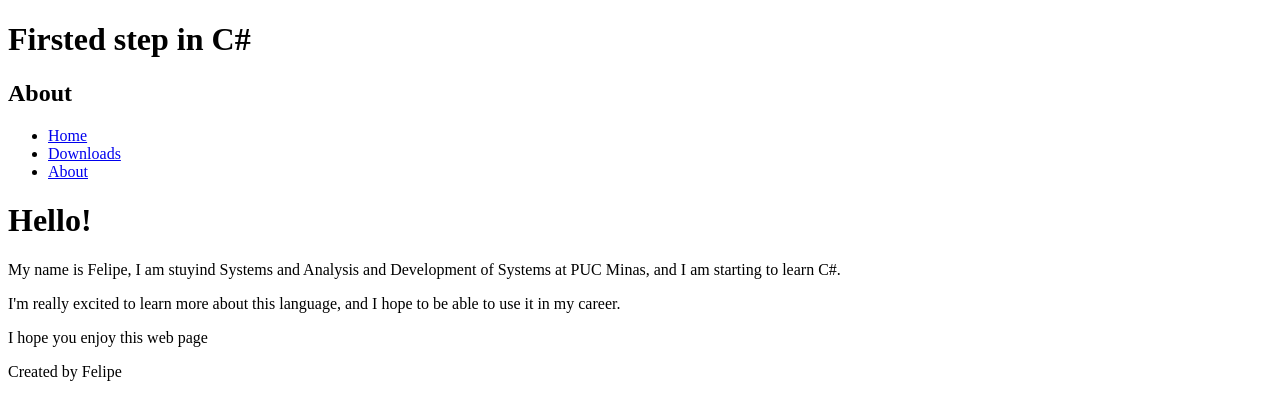
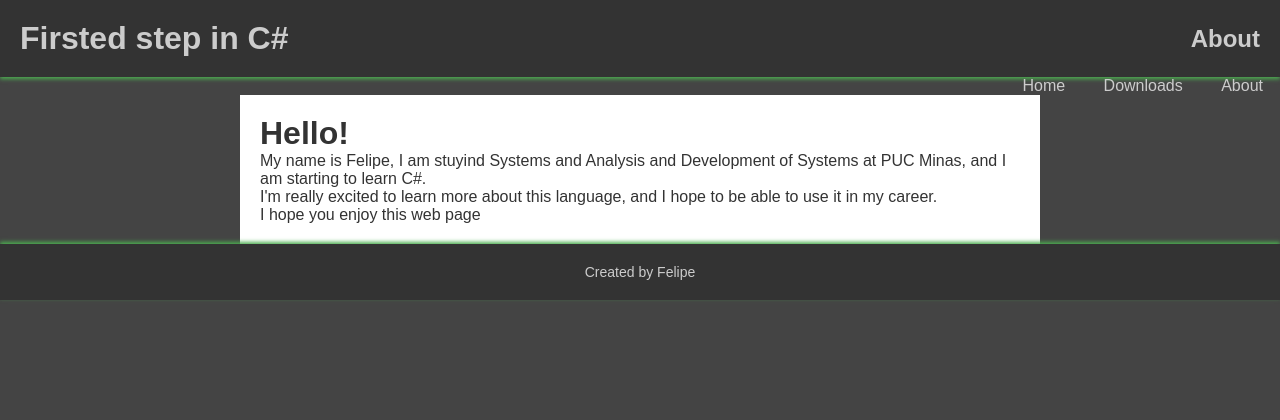
Before and after one commit to fel-dev/CSharp-code-web-aplication, a plain HTML site: page assets/about.html in a window 1280 px wide. Drawn offline with Linux system fonts and the light colour scheme; files that its build step writes are made by us from their sources; the site is published under a folder, as on GitHub Pages, so addresses that start at the root find nothing.

Commit message:
bug fix directories

```diff
--- a/assets/about.html
+++ b/assets/about.html
@@ -5,7 +5,7 @@
     <meta http-equiv="X-UA-Compatible" content="IE=edge">
     <meta name="viewport" content="width=device-width, initial-scale=1.0">
     <title>About</title>
-    <link rel="stylesheet" href="/assets/css/style.css">
+    <link rel="stylesheet" href="./assets/css/style.css">
 </head>
 <body>
     <header>
@@ -15,8 +15,8 @@
     <nav>
         <ul>
             <li><a href="../index.html">Home</a></li>
-            <li><a href="/assets/download-instalation.html">Downloads</a></li>
-            <li><a href="/assets/about.html">About</a></li>
+            <li><a href="./assets/download-instalation.html">Downloads</a></li>
+            <li><a href="./assets/about.html">About</a></li>
         </ul>
     </nav>
     <main>
```
Also changed, not shown: assets/modelo de pagina.html (+3 -3 lines).
